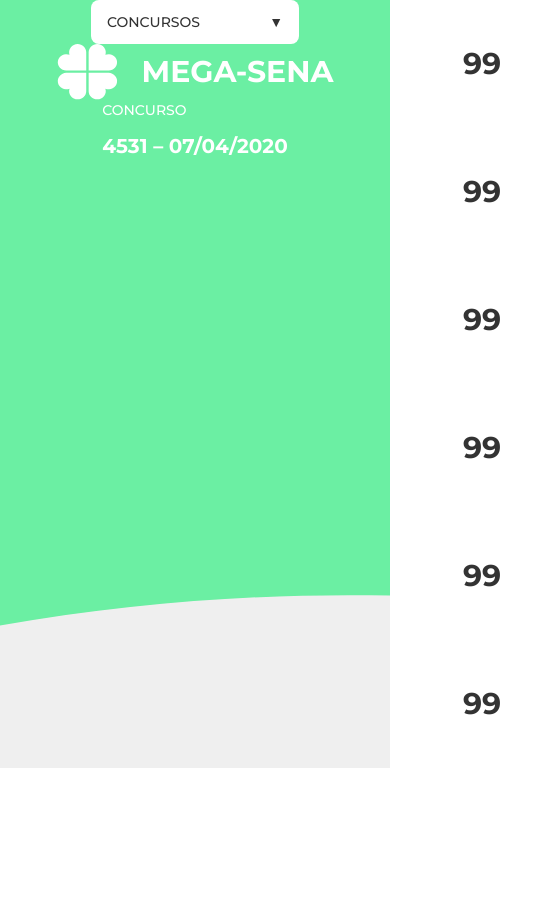
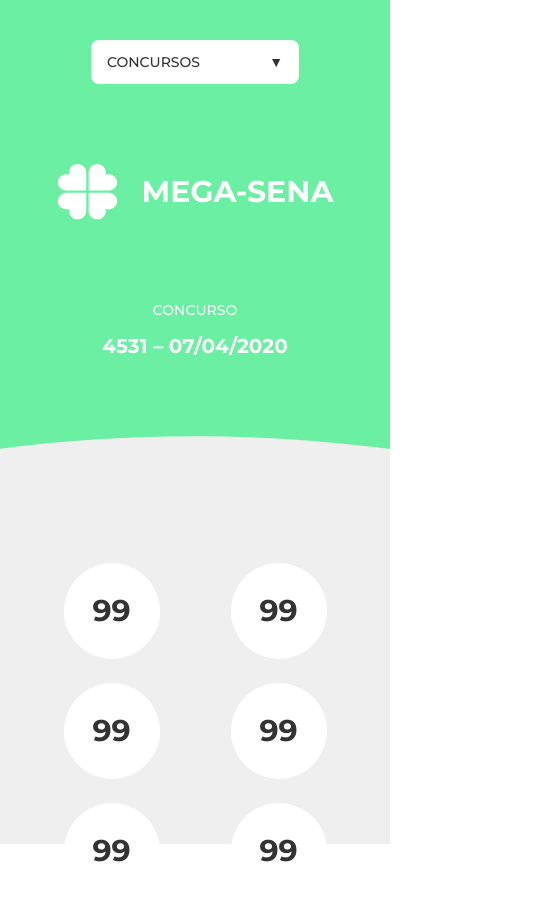
Before and after one commit to fanoromani/frontend-loto, a React (Vite) app: page / in a window 390 px wide. Shown: the whole page, 546 px wide, since content can reach past the window. Before the commit the page ends 844 px from the top, so only its background shows below. Built offline with nearby package versions, Linux system fonts and the light colour scheme.

Commit message:
Responsive Design

```diff
--- a/src/App.tsx
+++ b/src/App.tsx
@@ -4,7 +4,7 @@
 
 function App() {
   return (
-    <div className="bg-background flex">
+    <div className="w-screen h-screen bg-background md:flex">
       <Sidebar />
       <BallSorter />
     </div>
--- a/src/components/Ball.tsx
+++ b/src/components/Ball.tsx
@@ -1,6 +1,6 @@
 export function Ball() {
   return (
-    <div className="flex justify-center items-center text-3xl text-font font-bold bg-white h-32 w-32 rounded-full">
+    <div className="flex justify-center items-center text-3xl text-font font-bold bg-white h-24 w-24 md:h-32 md:w-32 rounded-full">
       99
     </div>
   );
--- a/src/components/BallSorter.tsx
+++ b/src/components/BallSorter.tsx
@@ -2,7 +2,7 @@
 
 export function BallSorter() {
   return (
-    <div className="mr-32 ml-7 flex flex-wrap justify-around items-center w-full">
+    <div className="mx-10 gap-6 md:mr-32 md:ml-7 flex flex-wrap justify-around items-center md:w-full">
       <Ball />
       <Ball />
       <Ball />
--- a/src/components/Dropdown.tsx
+++ b/src/components/Dropdown.tsx
@@ -3,7 +3,7 @@
 export function Dropdown() {
   return (
     <Select.Root>
-      <Select.Trigger className="w-52 bg-white py-3 px-4 rounded-lg font-medium text-font text-sm flex justify-between items-center">
+      <Select.Trigger className="mt-10 md:mt-0 w-52 bg-white py-3 px-4 rounded-lg font-medium text-font text-sm flex justify-between items-center">
         <Select.Value placeholder="CONCURSOS" />
         <Select.Icon />
       </Select.Trigger>
--- a/src/components/Sidebar.tsx
+++ b/src/components/Sidebar.tsx
@@ -3,13 +3,13 @@
 
 export function Sidebar() {
   return (
-    <div className="bg-no-repeat bg-cover min-w-full bg-sidebarMobile flex flex-col items-center md:min-w-[613px] md:pl-24 md:py-24 md:flex md:flex-col md:items-start md:justify-between md:h-screen md:bg-sidebar">
+    <div className="h-2/3 bg-bottom bg-cover bg-sidebarMobile flex flex-col items-center md:min-w-[613px] md:pl-24 md:py-24 md:flex md:flex-col md:items-start md:justify-between md:h-screen md:bg-sidebar">
       <Dropdown />
-      <div className="flex items-center gap-6">
+      <div className="my-20 md:mt-0 flex items-center gap-6">
         <LogoSena />
         <div className="font-bold text-3xl text-white">MEGA-SENA</div>
       </div>
-      <div>
+      <div className="text-center md:text-left">
         <p className="font-medium text-white text-sm">CONCURSO</p>
         <p className="font-bold text-white text-xl mt-3">4531 – 07/04/2020</p>
       </div>
```
Also changed, not shown: src/assets/sidebarMobile.svg.
